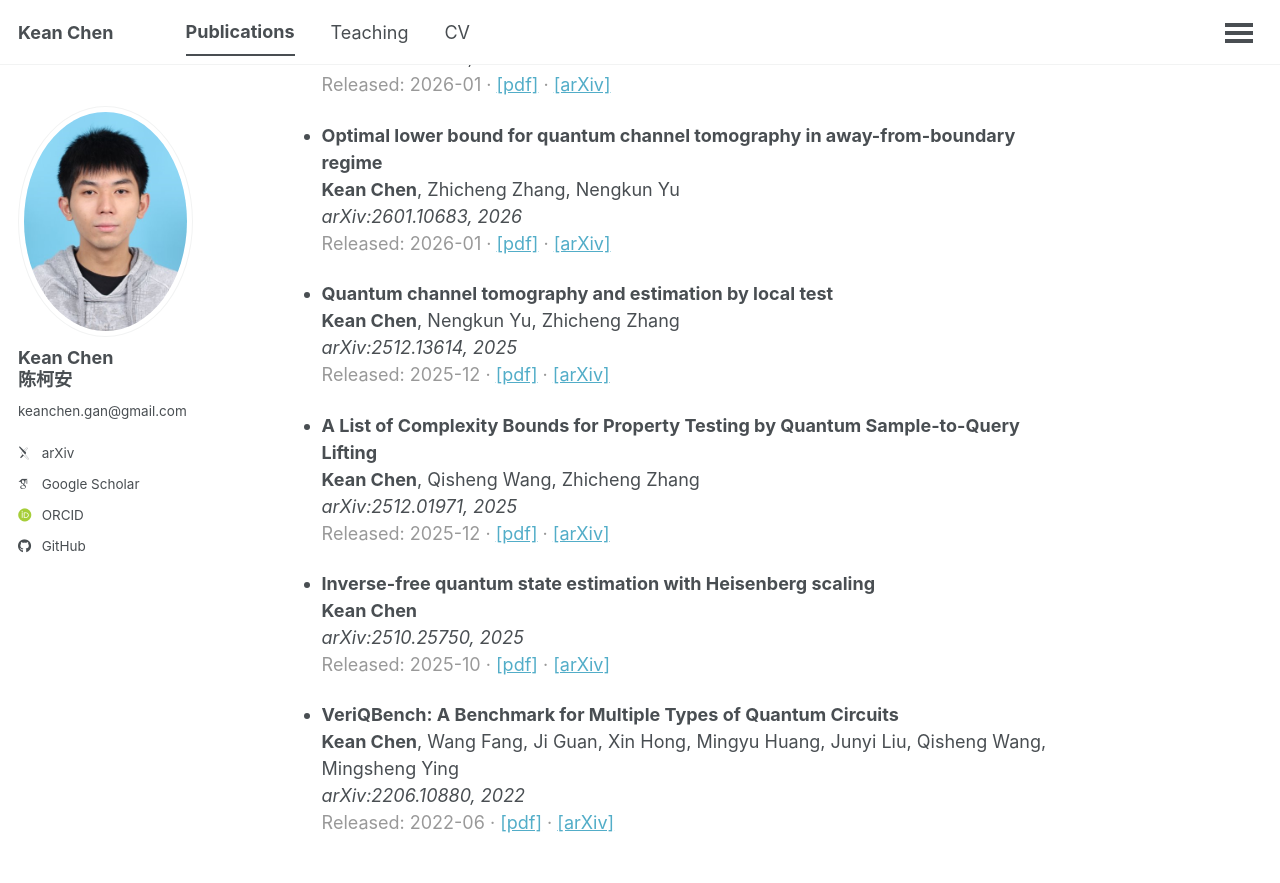
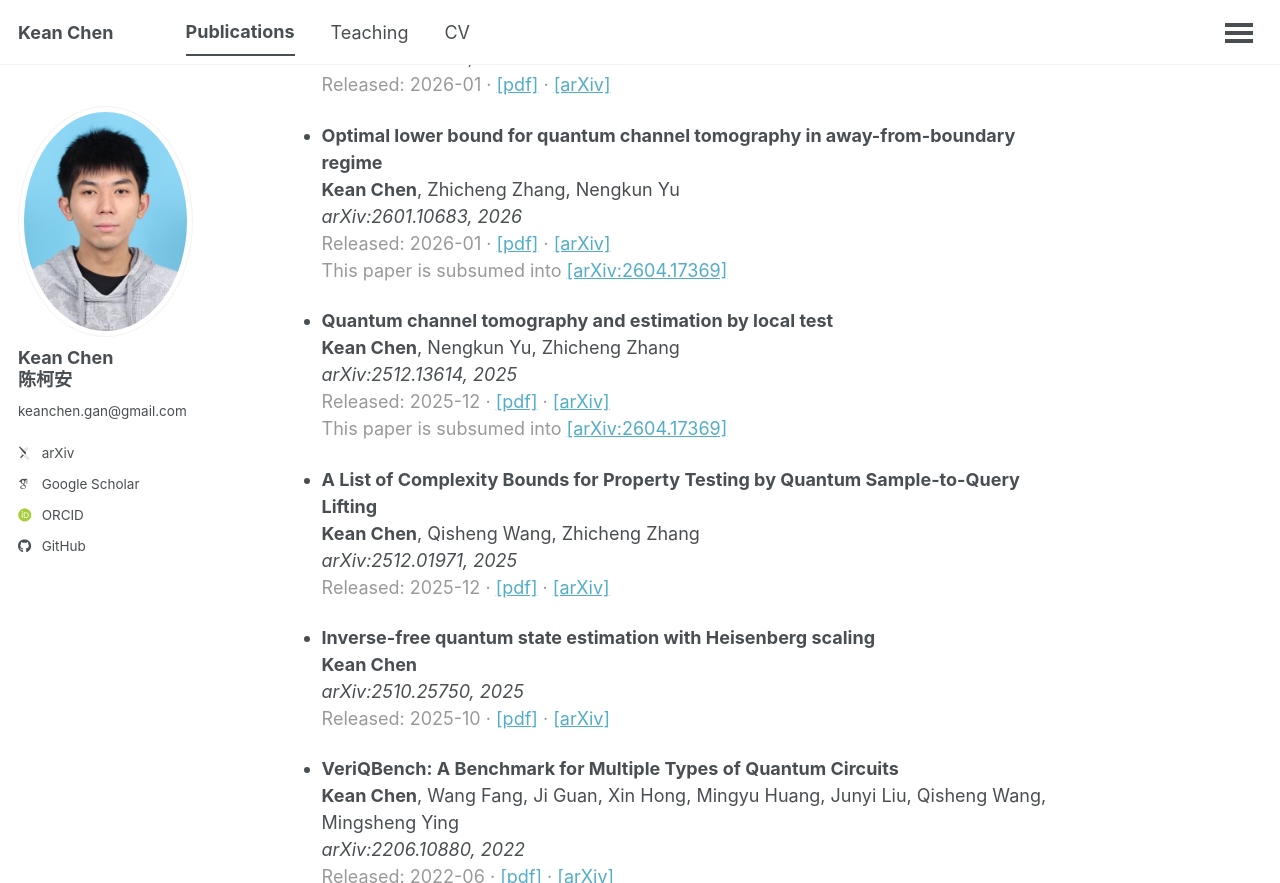
Before and after one commit to cccorn/cccorn.github.io, a Jekyll site: the page built from _pages/publications.md, in a window 1280 px wide and 900 px high, scrolled down 3055 px, cut to the strip 0-883 px from the top of the window. Built offline with Jekyll 4.4.1, drawn with Linux system fonts in a browser that asks for light colours; some web fonts are replaced.

Commit message:
Update publications.md

```diff
--- a/_pages/publications.md
+++ b/_pages/publications.md
@@ -117,11 +117,13 @@ Junyu Zhou, Yuhao Liu, Ethan Decker, Justin Kalloor, Mathias Weiden, **Kean Chen
 **Kean Chen**, Zhicheng Zhang, Nengkun Yu
 *arXiv:2601.10683, 2026*
 <span class="light-text">Released: 2026-01 &middot; [[pdf]](/publications/Optimal_lower_bound_for_quantum_channel_tomography_in_away-from-boundary_regime.pdf) &middot; [[arXiv]](https://arxiv.org/abs/2601.10683)</span>
+<span class="light-text">This paper is subsumed into [[arXiv:2604.17369]](https://arxiv.org/abs/2604.17369)</span>
 
 - **Quantum channel tomography and estimation by local test**
 **Kean Chen**, Nengkun Yu, Zhicheng Zhang
 *arXiv:2512.13614, 2025*
 <span class="light-text">Released: 2025-12 &middot; [[pdf]](/publications/Quantum_channel_tomography_and_estimation_by_local_test.pdf) &middot; [[arXiv]](https://arxiv.org/abs/2512.13614)</span>
+<span class="light-text">This paper is subsumed into [[arXiv:2604.17369]](https://arxiv.org/abs/2604.17369)</span>
 
 - **A List of Complexity Bounds for Property Testing by Quantum Sample-to-Query Lifting**
 **Kean Chen**, Qisheng Wang, Zhicheng Zhang
```
